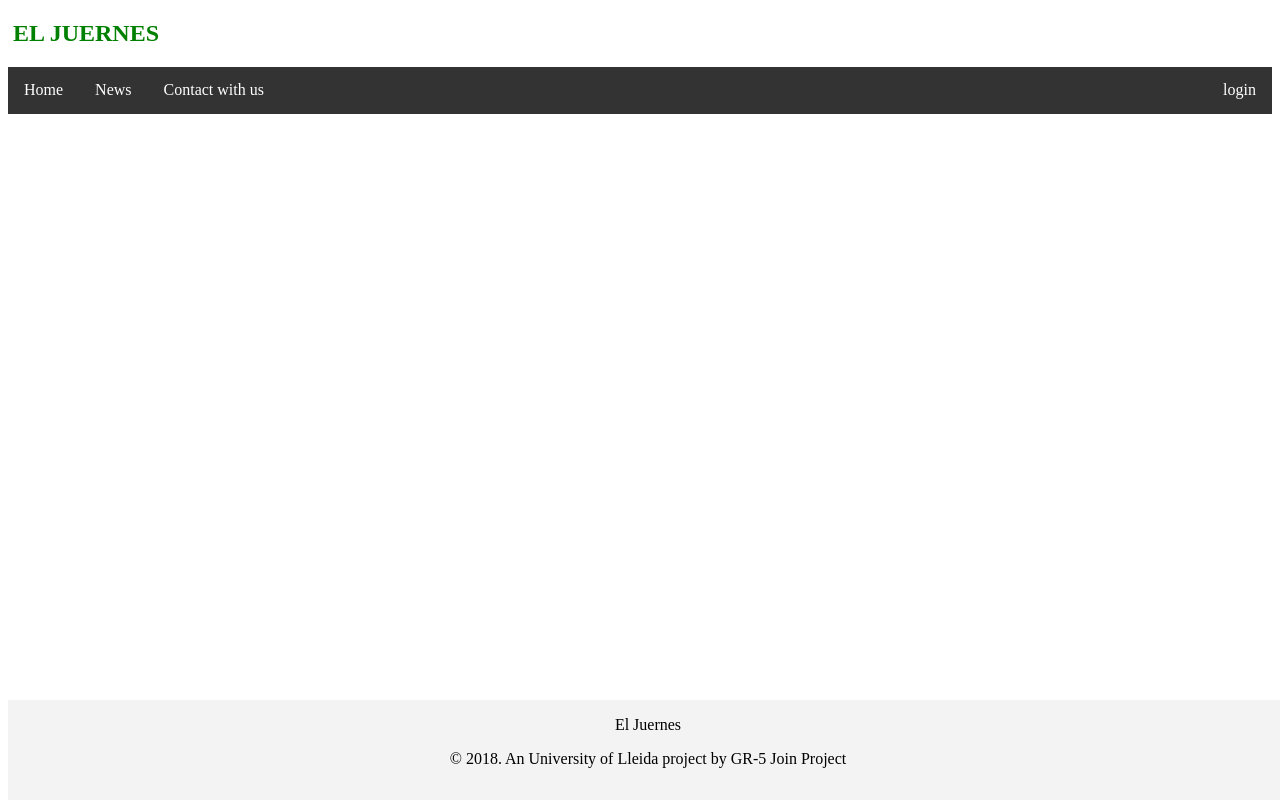
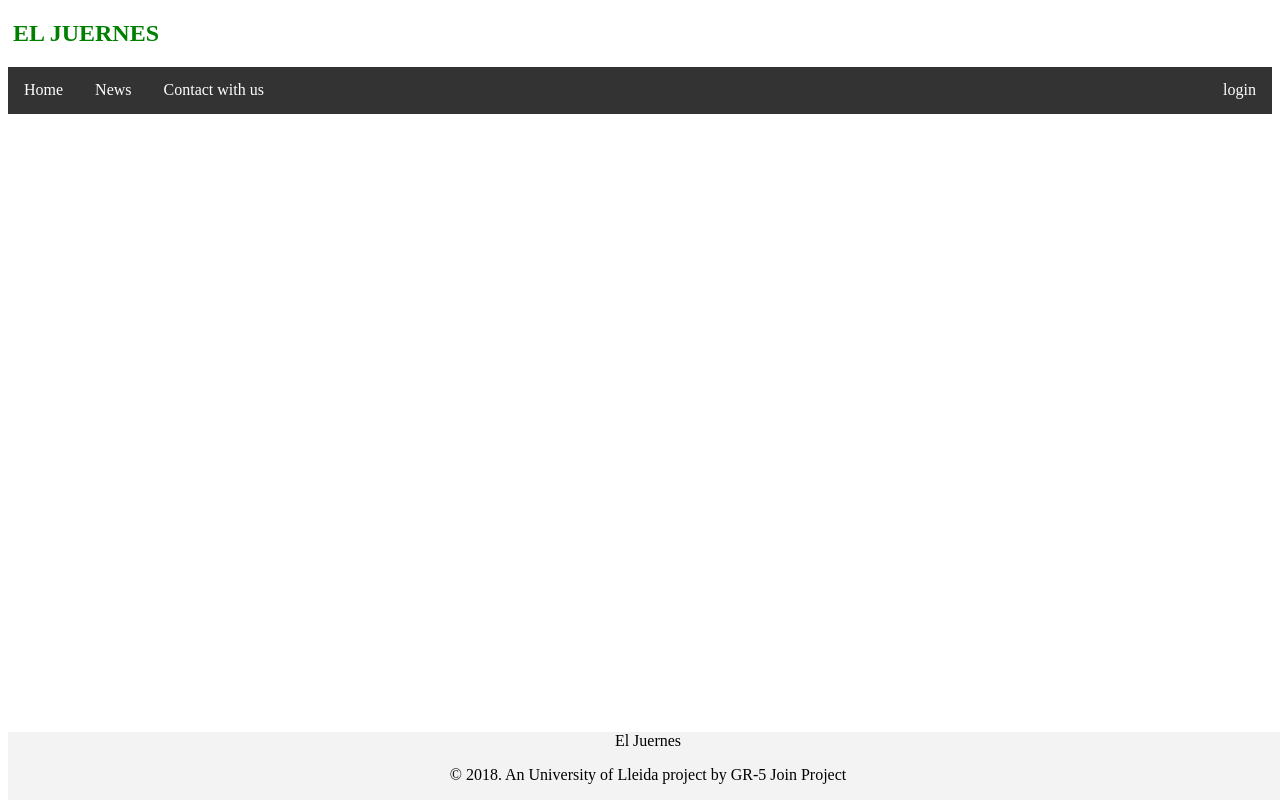
Before and after one commit to robclm/El_Juernes, a Django app: page /AFE/ in a window 1280 px wide. Run offline with Django 3.2, Linux system fonts and the light colour scheme.

Commit message:
css-headwriter

```diff
--- a/El_JuernesApp/templates/Accounts/Home/copywriter.html
+++ b/El_JuernesApp/templates/Accounts/Home/copywriter.html
@@ -3,7 +3,7 @@
     <h2>Copywriter Workspace </h2>
     <div class="sidebar">
         {% block tasks %}
-            <ul class="sidebar-nav">
+            <ul>
                 <li><a href="{% url 'assigned' %}">Noticies assignades</a></li>
             </ul>
         {% endblock %}
--- a/El_JuernesApp/templates/Accounts/Home/head_copywriter.html
+++ b/El_JuernesApp/templates/Accounts/Home/head_copywriter.html
@@ -5,6 +5,7 @@
         {% block tasks %}
             <ul class="sidebar-nav">
                 <li><a href="{% url 'AFE' %}">Noves notícies</a></li>
+                <li><a href="">Estat Noticies</a></li>
             </ul>
         {% endblock %}
 
--- a/El_JuernesApp/templates/base.html
+++ b/El_JuernesApp/templates/base.html
@@ -78,8 +78,51 @@
             .login a{
                 color: #FFFFFF;
             }
+
+            /*Scroll*/
+
             .content{
+                owerflow:scroll;
+            }
+            body::-webkit-scrollbar {
+                width: 1em;
+            }
 
+            body::-webkit-scrollbar-track {
+                -webkit-box-shadow: inset 0 0 6px rgba(0,0,0,0.3);
+            }
+
+            body::-webkit-scrollbar-thumb {
+              background-color: darkgrey;
+              outline: 1px solid slategrey;
+            }
+            .sidebar{
+                /*background-color: #333;*/
+                border-right:1px solid #e5e5e5;
+                height:100%;
+                width: 200px;
+
+                /*overflow:hidden;*/
+            }
+            .sidebar ul{
+                padding-left: 0px;
+                list-style:none;
+
+            }
+            .sidebar li a{
+                display: block;
+                /*margin: 2px;*/
+                padding: 14px 16px;
+                text-align: center;
+                text-decoration: none;
+            }
+            #footer{
+                text-align: center;
+                background: #f3f3f3;
+                position: absolute;
+                bottom: 0px;
+                width: 100%;
+                overflow: hidden;
             }
         </style>
     </head>
@@ -110,9 +153,6 @@
             </ul>
             {% endblock %}
         </div>
-        <div class="sidebar">
-
-        </div>
 
 
         <!--Default content text-->
@@ -121,19 +161,11 @@
 
             {% endblock %}
         </div>
-        <footer style="
-            text-align: center;
-            background: #f3f3f3;
-            margin-top: 3rem;
-            padding: 1rem 0;
-            position: absolute;
-            bottom: 0;
-            width: 100%;
-            ">
+        <div id="footer">
             <a class="footer-page">El Juernes</a>
             <span class="attribution">
                 <p> © 2018. An University of Lleida project by GR-5 Join Project</p>
             </span>
-        </footer>
+        </div>
     </body>
 </html>
```
